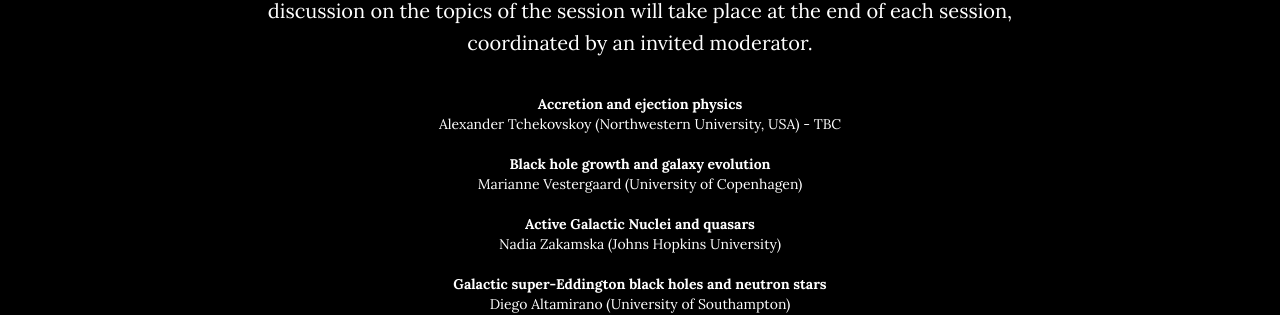
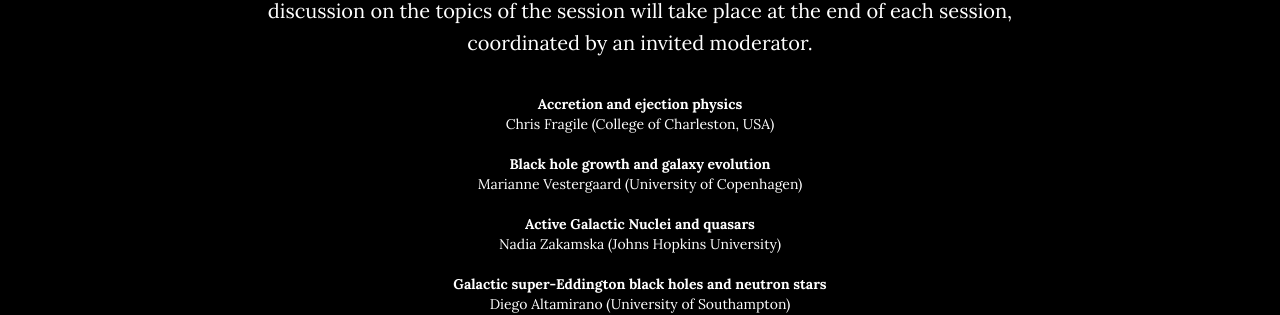
Before and after one commit to breakingthelimits/supereddington2018, a Jekyll site: the page built from index.html, in a window 1280 px wide and 900 px high, scrolled down 2136 px. Shown: the part 145-460 px from the top of the window. Built offline with Jekyll 4.4.1, drawn with Linux system fonts in a browser that asks for light colours.

Commit message:
delete sasha, add fragile

```diff
--- a/_includes/program.html
+++ b/_includes/program.html
@@ -10,7 +10,7 @@
 
         <b>Accretion and ejection physics </b><br />
 
-        Alexander Tchekovskoy (Northwestern University, USA) - TBC <br /><br />
+        Chris Fragile (College of Charleston, USA) <br /><br />
 
         <b>Black hole growth and galaxy evolution </b><br />
 
```
